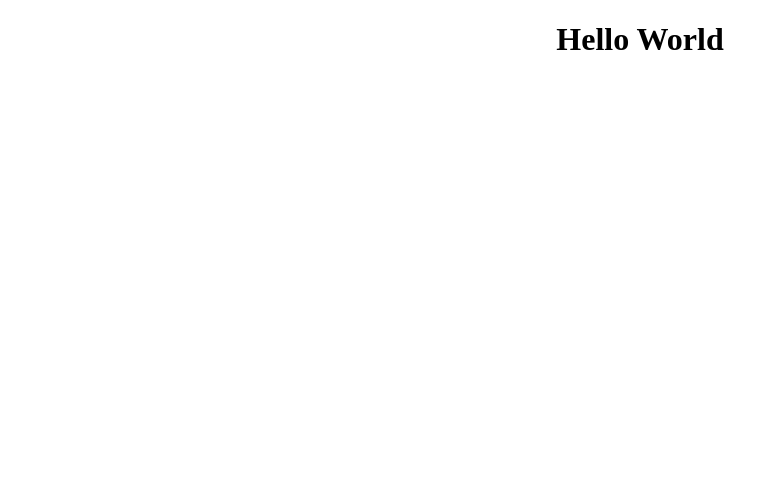
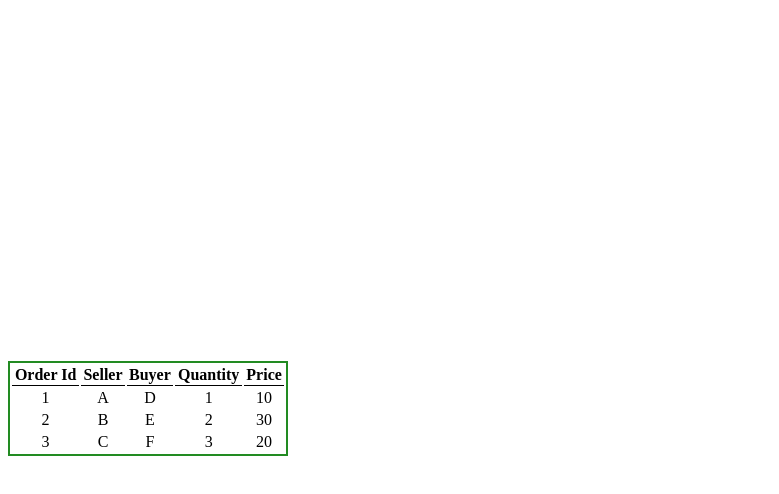
Before and after one commit to AryanJ13/KodeInKgp_Hackthon, a React (Create React App) app in the folder frontend/: page / in a window 1280 px wide. Shown: the top 494 px of the page, without its empty margins (0-779 px from the left). Built offline with nearby package versions, Linux system fonts and the light colour scheme.

Commit message:
Added Table Component

```diff
--- a/frontend/src/App.css
+++ b/frontend/src/App.css
@@ -1,38 +1,22 @@
+
 .App {
+  width: 100%;
+  height: 100vh;
+  display: flex;
+  justify-content: top left;
+  align-items: center;
+}
+
+table {
+  border: 2px solid forestgreen;
+  width: 280px;
+  height: 80px;
+}
+
+th {
+  border-bottom: 1px solid black;
+}
+
+td {
   text-align: center;
 }
-
-.App-logo {
-  height: 40vmin;
-  pointer-events: none;
-}
-
-@media (prefers-reduced-motion: no-preference) {
-  .App-logo {
-    animation: App-logo-spin infinite 20s linear;
-  }
-}
-
-.App-header {
-  background-color: #282c34;
-  min-height: 100vh;
-  display: flex;
-  flex-direction: column;
-  align-items: center;
-  justify-content: center;
-  font-size: calc(10px + 2vmin);
-  color: white;
-}
-
-.App-link {
-  color: #61dafb;
-}
-
-@keyframes App-logo-spin {
-  from {
-    transform: rotate(0deg);
-  }
-  to {
-    transform: rotate(360deg);
-  }
-}
--- a/frontend/src/App.js
+++ b/frontend/src/App.js
@@ -1,13 +1,36 @@
 import React from "react";
 import "./App.css";
 
-function App() {
-    return ( <
-        div className = "App" >
-        <
-        h1 > Hello World < /h1> < /
-        div >
+const data = [
+    {order_id: 1, seller: "A", buyer: "D", qunatity: 1, price: 10},
+    {order_id: 2, seller: "B", buyer: "E", qunatity: 2, price: 30},
+    {order_id: 3, seller: "C", buyer: "F", qunatity: 3, price: 20},
+  ]
+
+  function App() {
+    return (
+      <div className="App">
+        <table>
+          <tr>
+            <th>Order Id</th>
+            <th>Seller</th>
+            <th>Buyer</th>
+            <th>Quantity</th>
+            <th>Price</th>
+          </tr>
+          {data.map((val, key) => {
+            return (
+              <tr key={key}>
+                <td>{val.order_id}</td>
+                <td>{val.seller}</td>
+                <td>{val.buyer}</td>
+                <td>{val.qunatity}</td>
+                <td>{val.price}</td>
+              </tr>
+            )
+          })}
+        </table>
+      </div>
     );
-}
-
+  }
 export default App;
```
Also changed, not shown: 1 other file (tests, documents, lock files or other folders).
